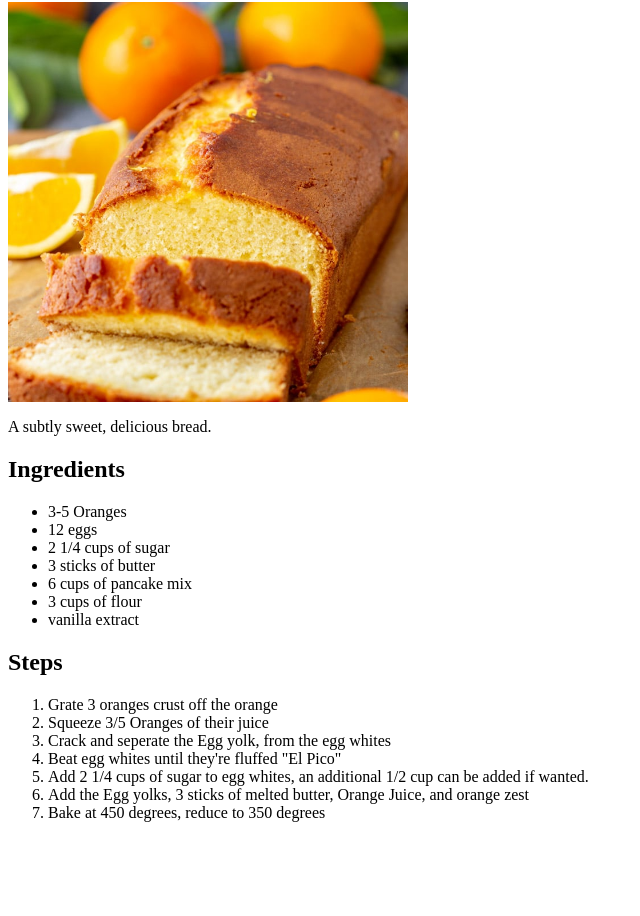
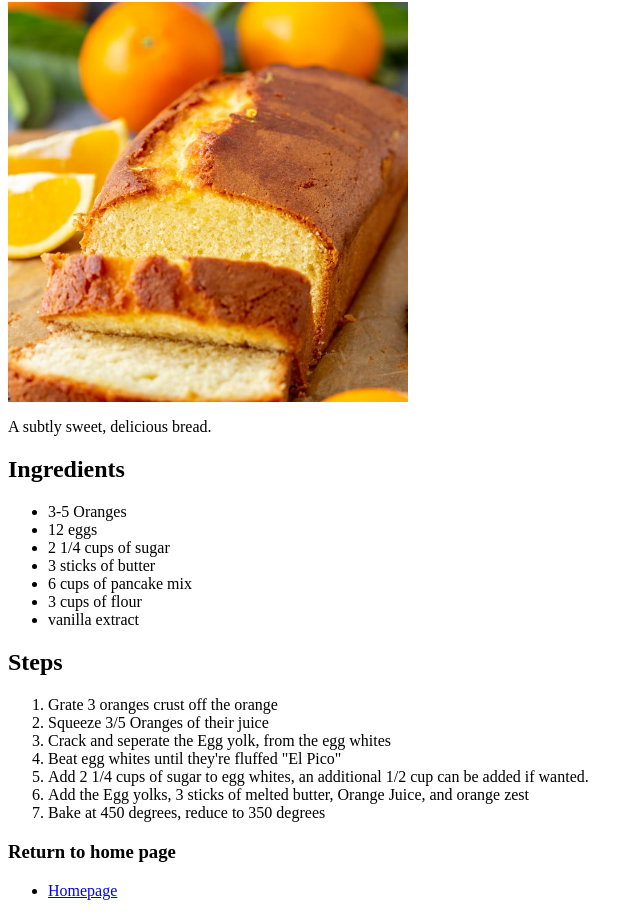
Before and after one commit to mmbrinkman91/odin-recipes, a plain HTML site: page recipes/Orange_Bread.html in a window 1280 px wide. Shown: the part 64-980 px from the top of the page, without its empty margins (0-640 px from the left). Before the commit the page ends 902 px from the top, so only its background shows below. Drawn offline with Linux system fonts and the light colour scheme.

Commit message:
return home added
Added links back to the home page from the individual recipes.

```diff
--- a/recipes/Orange_Bread.html
+++ b/recipes/Orange_Bread.html
@@ -37,4 +37,13 @@
 
         </p>
 
+        <p>
+            <h3>Return to home page</h3>
+            <ul>
+                <li><a href="../index.html">Homepage</a></li>
+
+            </ul>
+        </p>
+
+
     </body>
```
Also changed, not shown: index.html (+1 -1 lines), recipes/Hashbrown_Casserole.html (+7 -0 lines), recipes/PretzelSalad.html (+9 -0 lines).
